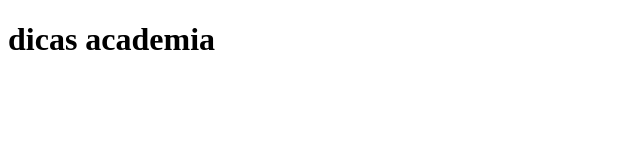
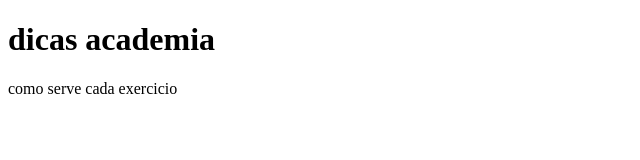
Before and after one commit to dylan519/2-b-aluno, a plain HTML site: page index.html in a window 1280 px wide. Shown: the whole page, without its empty margins (0-640 px from the left). Drawn offline with Linux system fonts and the light colour scheme.

Commit message:
Update index.html

```diff
--- a/index.html
+++ b/index.html
@@ -6,6 +6,7 @@
     <title>Document</title>
 </head>
     <h1>dicas academia</h1>
+    <p>como serve cada exercicio</p>
 <body>
 
 </body>
```
